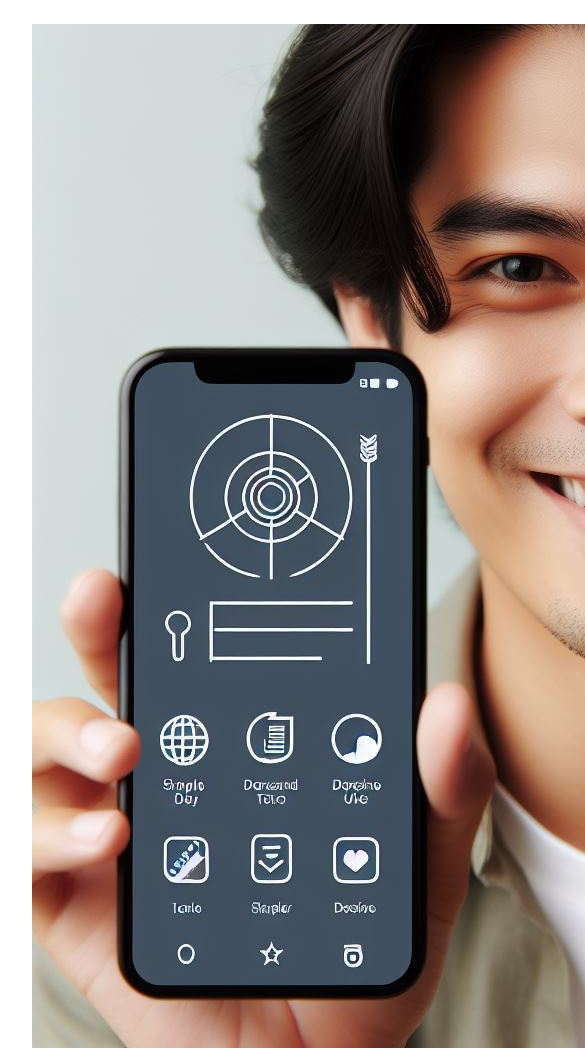
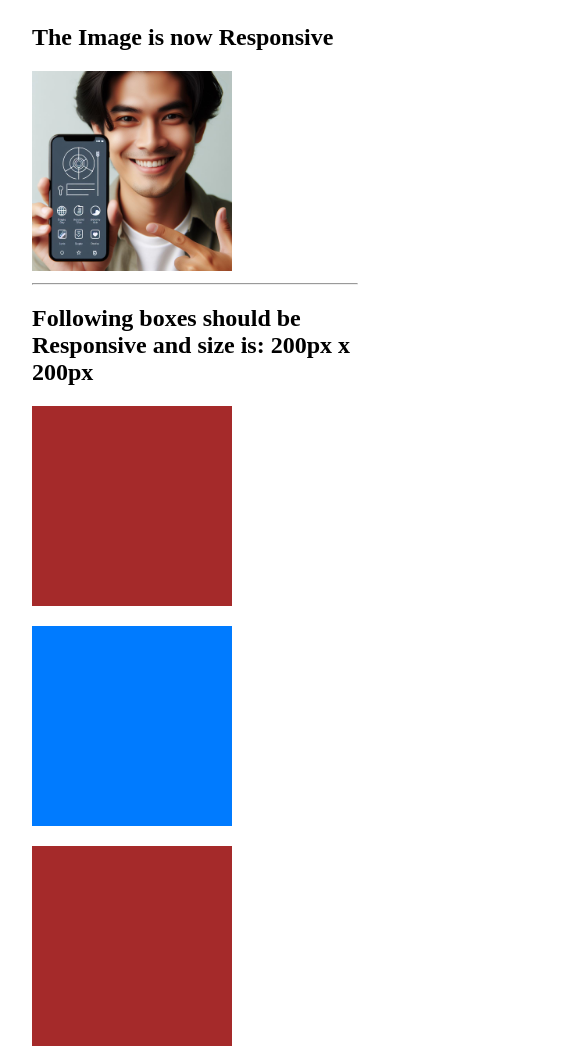
Before and after one commit to rvnd96/good-ui, a plain HTML site: page index.html in a window 390 px wide. Shown: the top 1049 px of the page, 585 px wide, since content can reach past the window. Drawn offline with Linux system fonts and the light colour scheme.

Commit message:
changed responsiveness

```diff
--- a/index.html
+++ b/index.html
@@ -3,7 +3,7 @@
 <head>
     <meta charset="UTF-8">
     <meta name="viewport" content="width=device-width, initial-scale=1.0">
-    <title>Master Wayne's Non-Responsive Boxes</title>
+    <title>GOOD Website</title>
     <style>
         section {
             margin: 24px;
@@ -11,9 +11,13 @@
         .image-wrapper {
             width: 200px;
         }
+        .image-wrapper img {
+            width: 100%;
+        }
         .box-warpper {
             display: flex;
             gap: 20px;
+            flex-wrap: wrap;
         }
         .box-warpper .box {
             width: 200px;
@@ -28,6 +32,7 @@
 <body>
 
     <section>
+        <h1>The Image is now Responsive</h1>
         <div class="image-wrapper">
             <img src="images/goodui.jpeg" alt="good ui">
         </div>
```
